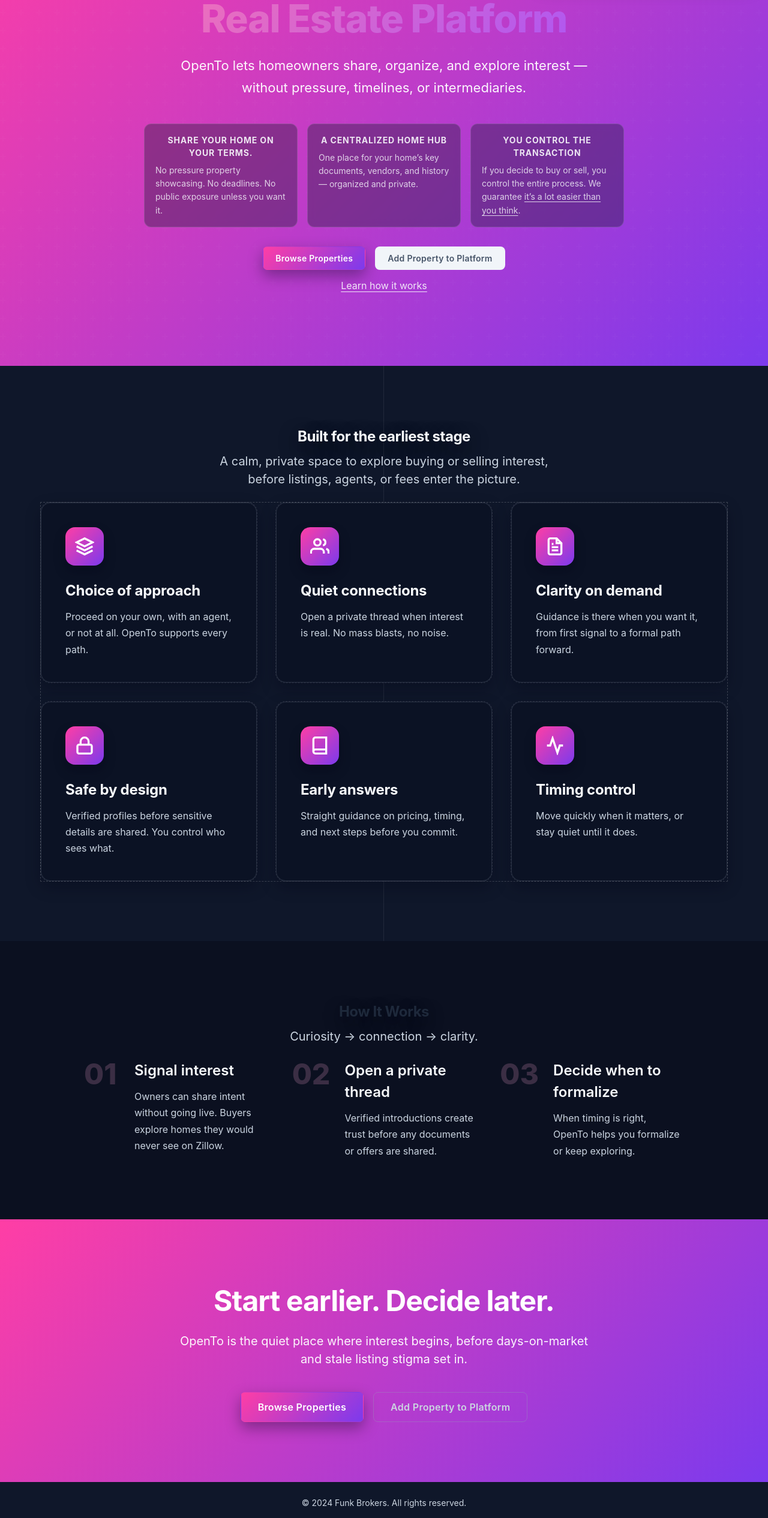
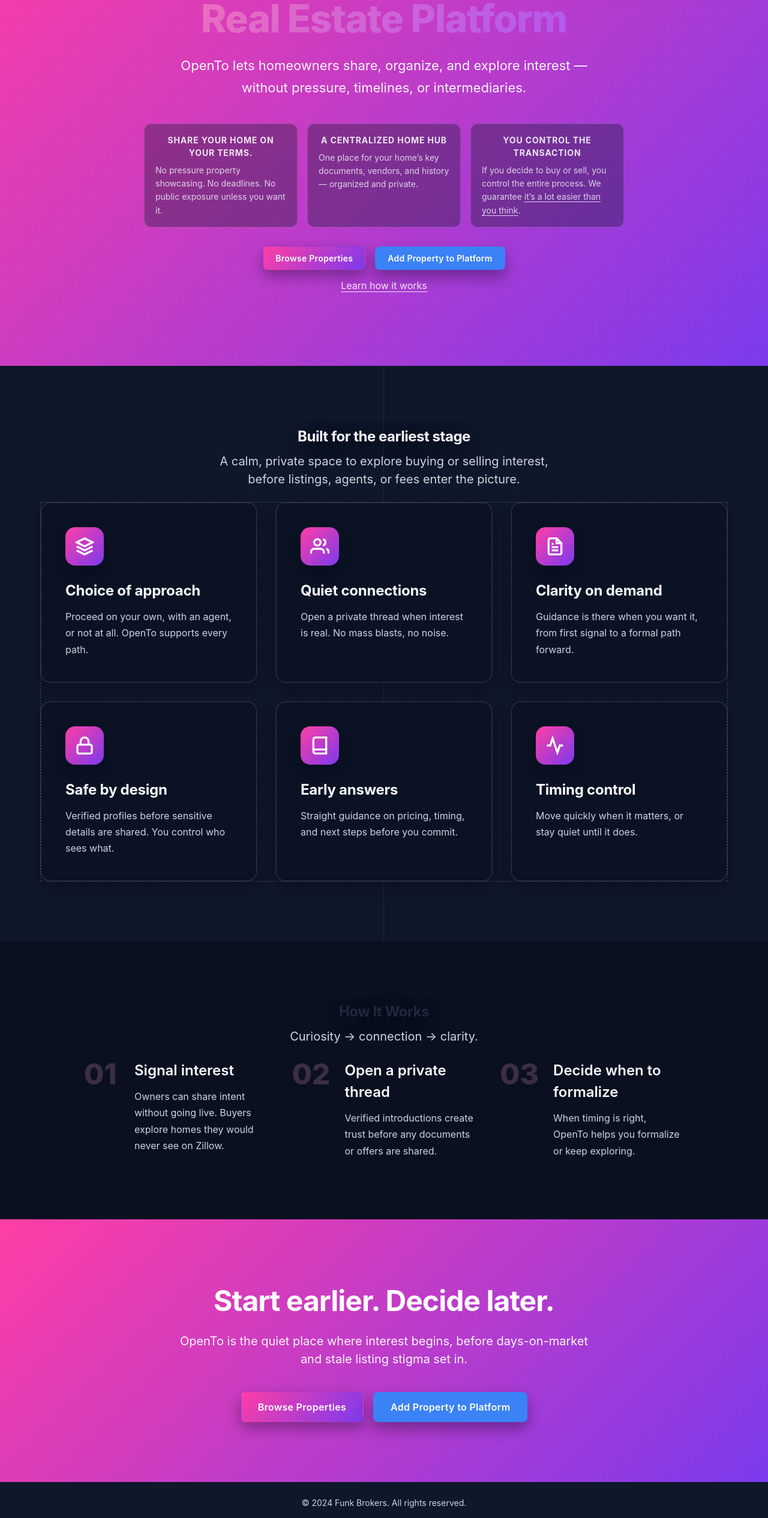
Before and after one commit to thomas-ryan-crosby/funk-brokers, a React (Vite) app: page / in a window 1280 px wide. Shown: the part 266-2797 px from the top of the page at 60% size. Built offline with nearby package versions, Linux system fonts and the light colour scheme; no server answers.

Commit message:
Make add-property buttons blue
Introduce a blue button style and apply it to Add Property to Platform CTAs in the hero and CTA sections.

Co-authored-by: Cursor <cursoragent@cursor.com>

```diff
--- a/src/pages/Landing.css
+++ b/src/pages/Landing.css
@@ -179,6 +179,20 @@
   background: rgba(248, 250, 252, 0.9);
   color: #0b1020;
   transform: translateY(-2px);
+}
+
+.btn-blue {
+  background: #3b82f6;
+  color: white;
+  border-color: #3b82f6;
+  box-shadow: 0 12px 24px rgba(2, 6, 23, 0.35);
+}
+
+.btn-blue:hover {
+  background: #2563eb;
+  border-color: #2563eb;
+  transform: translateY(-2px);
+  box-shadow: 0 16px 28px rgba(2, 6, 23, 0.45);
 }
 
 .btn-large {
--- a/src/pages/Landing.jsx
+++ b/src/pages/Landing.jsx
@@ -73,7 +73,7 @@ const Landing = () => {
               <button onClick={handleBrowseClick} className="btn btn-primary">
                 Browse Properties
               </button>
-              <button onClick={handleListClick} className="btn btn-secondary">
+              <button onClick={handleListClick} className="btn btn-blue">
                 Add Property to Platform
               </button>
             </div>
@@ -233,7 +233,7 @@ const Landing = () => {
               <button onClick={handleBrowseClick} className="btn btn-primary btn-large">
                 Browse Properties
               </button>
-              <button onClick={handleListClick} className="btn btn-outline btn-large">
+              <button onClick={handleListClick} className="btn btn-blue btn-large">
                 Add Property to Platform
               </button>
             </div>
```
